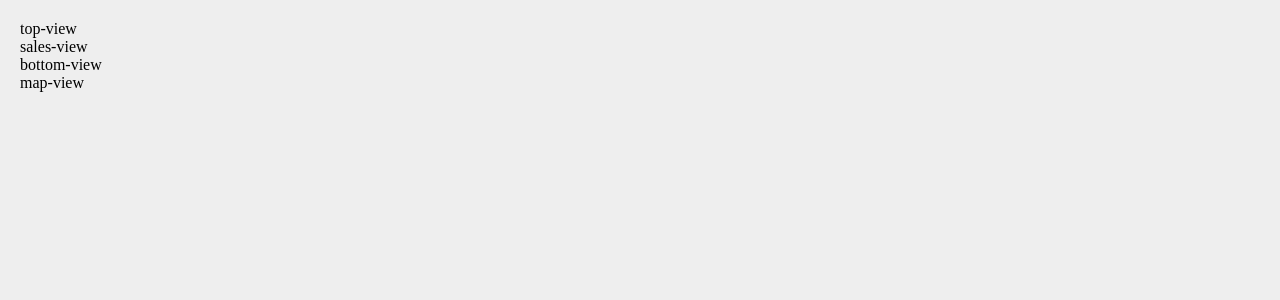
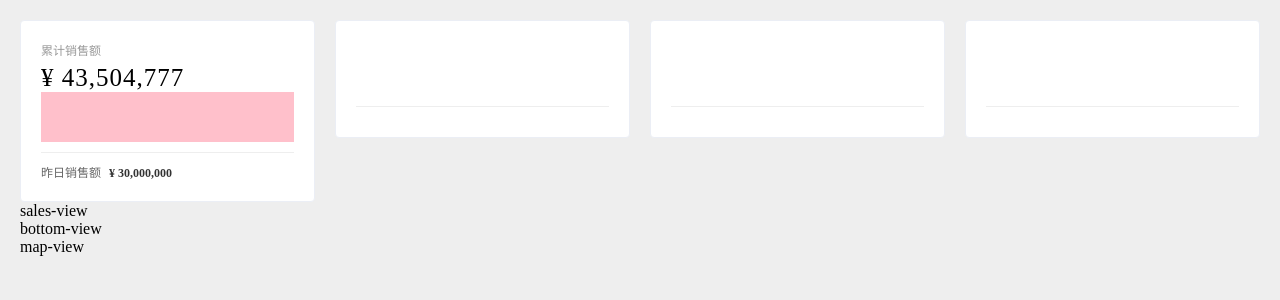
Before and after one commit to LuckBoy-yxy/data-report, a Vue app: page /#/ in a window 1280 px wide. Shown: the top 300 px of the page. Built offline with nearby package versions, Linux system fonts and the light colour scheme.

Commit message:
核心指标公共组件抽离已完成

```diff
--- /dev/null
+++ b/src/components/CommonCard/index.vue
@@ -0,0 +1,55 @@
+<template>
+  <div class="common-card">
+    <div class="title">{{ title }}</div>
+
+    <div class="value">{{ value }}</div>
+
+    <div class="chart">
+      <slot></slot>
+    </div>
+
+    <div class="line"></div>
+
+    <div class="total">
+      <slot name="footer"></slot>
+    </div>
+  </div>
+</template>
+
+<script>
+  export default {
+    name: 'CommonCard',
+    props: {
+      title: String,
+      value: String
+    }
+  }
+</script>
+
+<style lang="scss" scoped>
+.title {
+  font-size: 12px;
+  color: #999;
+}
+
+.value {
+  margin-top: 5px;
+  font-size: 25px;
+  color: #000;
+  letter-spacing: 1px;
+}
+
+.chart {
+  height: 50px;
+}
+
+.line {
+  margin: 10px 0;
+  border-top: 1px solid #eee;
+}
+
+.total {
+  font-size: 12px;
+  color: #666;
+}
+</style>
--- /dev/null
+++ b/src/components/TodayUsers/index.vue
@@ -0,0 +1,18 @@
+<template>
+  <div class="total-sales">
+    <CommonCard />
+  </div>
+</template>
+
+<script>
+  import CommonCardMixin from '../../mixins/commonCardMixin'
+
+  export default {
+    name: 'TotalSales',
+    mixins: [CommonCardMixin]
+  }
+</script>
+
+<style lang="scss" scoped>
+
+</style>
--- a/src/components/TopView/index.vue
+++ b/src/components/TopView/index.vue
@@ -1,12 +1,47 @@
 <template>
   <div class="">
-    top-view
+    <el-row :gutter="20">
+      <el-col :span="6">
+        <el-card shadow="hover">
+          <TotalSales />
+        </el-card>
+      </el-col>
+
+      <el-col :span="6">
+        <el-card shadow="hover">
+          <TotalOrders />
+        </el-card>
+      </el-col>
+
+      <el-col :span="6">
+        <el-card shadow="hover">
+          <TodayUsers />
+        </el-card>
+      </el-col>
+
+      <el-col :span="6">
+        <el-card shadow="hover">
+          <TotalUsers />
+        </el-card>
+      </el-col>
+    </el-row>
   </div>
 </template>
 
 <script>
+  import TotalSales from '../TotalSales/index.vue'
+  import TotalOrders from '../TotalOrders/index.vue'
+  import TodayUsers from '../TodayUsers/index.vue'
+  import TotalUsers from '../TotalUsers/index.vue'
+
   export default {
-    name: ''
+    name: '',
+    components: {
+      TotalSales,
+      TotalOrders,
+      TodayUsers,
+      TotalUsers
+    }
   }
 </script>
 
--- /dev/null
+++ b/src/components/TotalOrders/index.vue
@@ -0,0 +1,18 @@
+<template>
+  <div class="total-sales">
+    <CommonCard />
+  </div>
+</template>
+
+<script>
+  import CommonCardMixin from '../../mixins/commonCardMixin'
+
+  export default {
+    name: 'TotalSales',
+    mixins: [CommonCardMixin]
+  }
+</script>
+
+<style lang="scss" scoped>
+
+</style>
--- /dev/null
+++ b/src/components/TotalSales/index.vue
@@ -0,0 +1,46 @@
+<template>
+  <div class="total-sales">
+    <CommonCard
+      title="累计销售额"
+      value="¥ 43,504,777"
+    >
+      <template>
+        <div class="compare">
+
+        </div>
+      </template>
+
+      <template v-slot:footer>
+        <div>
+          <span>昨日销售额 </span>
+          <span class="money">¥ 30,000,000</span>
+        </div>
+      </template>
+    </CommonCard>
+  </div>
+</template>
+
+<script>
+  import CommonCardMixin from '../../mixins/commonCardMixin'
+
+  export default {
+    name: 'TotalSales',
+    mixins: [CommonCardMixin]
+  }
+</script>
+
+<style lang="scss" scoped>
+.compare {
+  height: 100%;
+  background-color: pink;
+}
+
+span {
+  font-size: 12px;
+}
+.money {
+  margin-left: 5px;
+  color: #333;
+  font-weight: 700;
+}
+</style>
--- /dev/null
+++ b/src/components/TotalUsers/index.vue
@@ -0,0 +1,18 @@
+<template>
+  <div class="total-sales">
+    <CommonCard />
+  </div>
+</template>
+
+<script>
+  import CommonCardMixin from '../../mixins/commonCardMixin'
+
+  export default {
+    name: 'TotalSales',
+    mixins: [CommonCardMixin]
+  }
+</script>
+
+<style lang="scss" scoped>
+
+</style>
--- a/src/main.js
+++ b/src/main.js
@@ -4,6 +4,7 @@ import router from './router'
 import store from './store'
 
 import './plugins/element.js'
+import 'element-ui/lib/theme-chalk/index.css'
 import Echarts from 'echarts'
 
 Vue.config.productionTip = false
--- /dev/null
+++ b/src/mixins/commonCardMixin.js
@@ -0,0 +1,7 @@
+import CommonCard from '../components/CommonCard/index.vue'
+
+export default {
+  components: {
+    CommonCard
+  }
+}
```
Also changed, not shown: src/plugins/element.js (+9 -2 lines).
